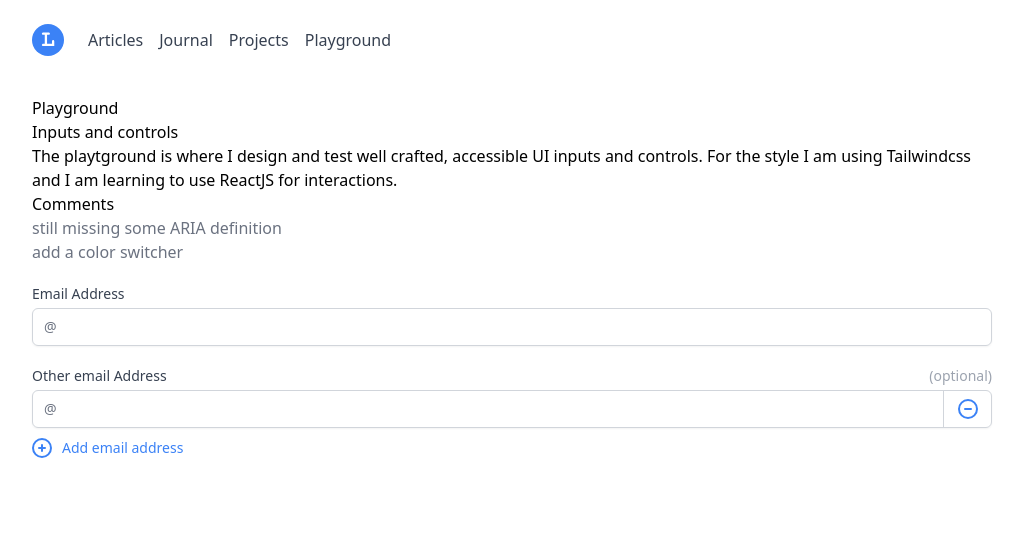
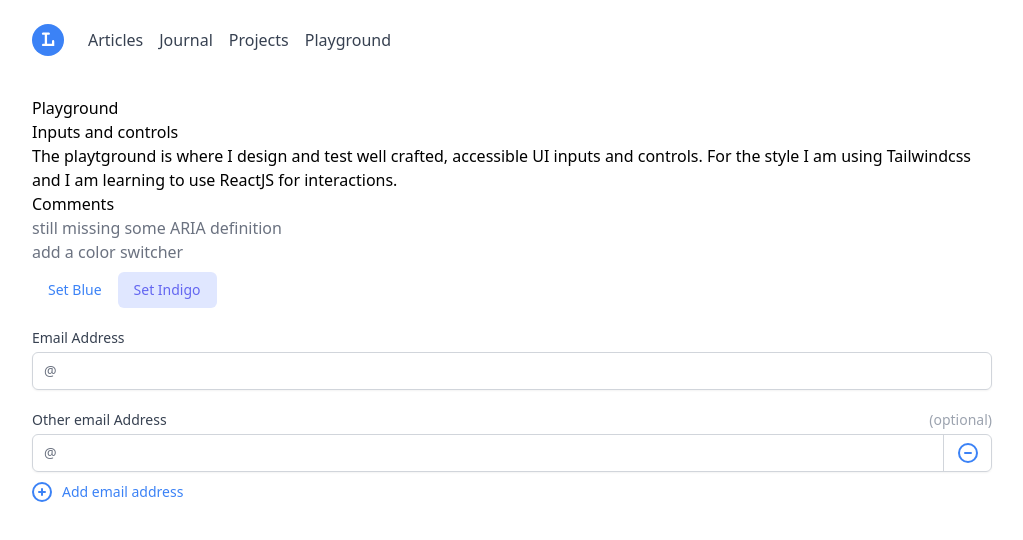
Before and after one commit to LadislavSzolik/personal-site, a Next.js app: page /playground in a window 1280 px wide. Shown: the top 540 px of the page, without its empty margins (128-1151 px from the left). Built offline with nearby package versions, Linux system fonts and the light colour scheme; what @tailwindcss/typography would draw is missing.

Commit message:
add toggle

```diff
--- a/package.json
+++ b/package.json
@@ -13,6 +13,7 @@
     "@tailwindcss/forms": "^0.2.1",
     "@tailwindcss/typography": "^0.3.1",
     "autoprefixer": "^10.2.1",
+    "classnames": "^2.2.6",
     "date-fns": "^2.16.1",
     "gray-matter": "^4.0.2",
     "next": "^10.0.5",
--- a/pages/playground.js
+++ b/pages/playground.js
@@ -1,10 +1,20 @@
 import Layout from '../components/Layout';
 import Link from 'next/link';
+import React, { useState } from 'react';
+import classNames from 'classnames';
 
 
 export default function Projects() {
+  const [brand, setBrand] = useState('input-indigo');
+  var blueBtn = classNames('btn-blue-outline', {
+    'btn-blue-filled': brand == 'input-blue',
+  });
 
+  var indigoBtn = classNames('btn-indigo-outline', {
+    'btn-indigo-filled': brand == 'input-indigo',
+  });
   return (
+
     <Layout>
       <div className="prose sm:prose-lg">
         <h1>Playground</h1>
@@ -17,13 +27,23 @@ export default function Projects() {
           <li>add a color switcher</li>
         </ul>
 
+        <div className="mt-2" >
+          <button type="button" className={blueBtn} onClick={() => setBrand('input-blue')} >
+            <span>Set Blue</span>
+          </button>
+          <button type="button" className={indigoBtn} onClick={() => setBrand('input-indigo')} >
+            <span>Set Indigo</span>
+          </button>
+        </div>
+
+
         <div className="mt-5">
           <label htmlFor="price" className="block text-sm font-medium text-gray-700">Email Address</label>
           <div className="mt-1 relative rounded-md shadow-sm" >
             <div className="absolute inset-y-0 left-0 pl-3 flex items-center pointer-events-none" >
               <span className="text-gray-500 sm:text-sm">@</span>
             </div>
-            <input type="text" name="email" id="email" autocapitalize="none" className="focus:ring-blue-500 focus:border-blue-500 block w-full pl-7 pr-12 sm:text-sm border-gray-300 rounded-md" />
+            <input type="text" name="email" id="email" autocapitalize="none" className={brand} />
           </div>
         </div>
 
@@ -33,9 +53,9 @@ export default function Projects() {
             <div className="absolute inset-y-0 left-0 pl-3 flex items-center pointer-events-none" >
               <span className="text-gray-500 sm:text-sm">@</span>
             </div>
-            <input type="text" name="email" id="email" autocapitalize="none" className="focus:ring-blue-500 focus:border-blue-500 block w-full pl-7 pr-12 sm:text-sm border-gray-300 rounded-md" />
+            <input type="text" name="email" id="email" autocapitalize="none" className={brand} />
             <div className="absolute inset-y-0 right-0 flex items-center">
-              <button type="button" className="focus:ring-2 focus:ring-blue-500 h-full px-3 text-blue-500 sm:text-sm border-gray-300 border-l  rounded-r-md" >
+              <button type="button" className="focus:ring-2 focus:ring-blue-500 h-full px-3 text-blue-500 sm:text-sm border-gray-300 border-l rounded-r-md" >
                 <svg xmlns="http://www.w3.org/2000/svg" width="24" height="24" fill="none" viewBox="0 0 24 24" stroke="currentColor">
                   <path strokeLinecap="round" strokeLinejoin="round" strokeWidth={2} d="M15 12H9m12 0a9 9 0 11-18 0 9 9 0 0118 0z" />
                 </svg>
--- a/styles/index.css
+++ b/styles/index.css
@@ -13,3 +13,28 @@
 /* Stop purging. */
 
 /* Your own custom utilities */
+
+@layer components {
+    .input-blue {
+        @apply focus:ring-blue-500 focus:border-blue-500 block w-full pl-7 pr-12 sm:text-sm border-gray-300 rounded-md;
+    }
+    .input-indigo {
+        @apply focus:ring-blue-500 focus:border-indigo-500 block w-full pl-7 pr-12 sm:text-sm border-gray-300 rounded-md;
+    }
+
+    .btn-blue-outline {
+        @apply focus:ring-2 focus:ring-blue-500 text-blue-500 sm:text-sm font-medium hover:text-blue-700 px-4 py-2 ;
+    }
+
+    .btn-blue-filled {
+        @apply focus:ring-2 focus:ring-blue-500 text-blue-500 sm:text-sm font-medium hover:text-blue-600 px-4 py-2 bg-blue-100 hover:bg-blue-200 rounded-md;
+    }
+
+    .btn-indigo-outline {
+        @apply focus:ring-2 focus:ring-blue-500 text-indigo-500 sm:text-sm font-medium hover:text-indigo-700 px-4 py-2 ;
+    }
+
+    .btn-indigo-filled {
+        @apply focus:ring-2 focus:ring-indigo-500 text-indigo-500 sm:text-sm font-medium hover:text-indigo-600 px-4 py-2 bg-indigo-100 hover:bg-indigo-200 rounded-md;
+    }
+}
```
